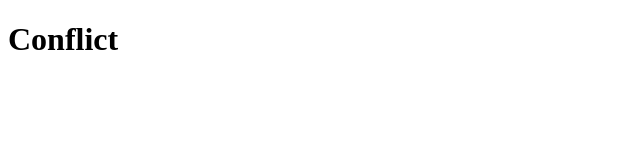
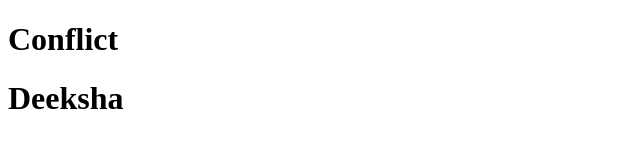
Before and after one commit to sudhir1041/Conflict, a plain HTML site: page index.html in a window 1280 px wide. Shown: the whole page, without its empty margins (0-640 px from the left). Drawn offline with Linux system fonts and the light colour scheme.

Commit message:
Update index.html

```diff
--- a/index.html
+++ b/index.html
@@ -7,5 +7,6 @@
 </head>
 <body>
     <h1>Conflict</h1>
+    <h1>Deeksha</h1>
 </body>
 </html>
```
